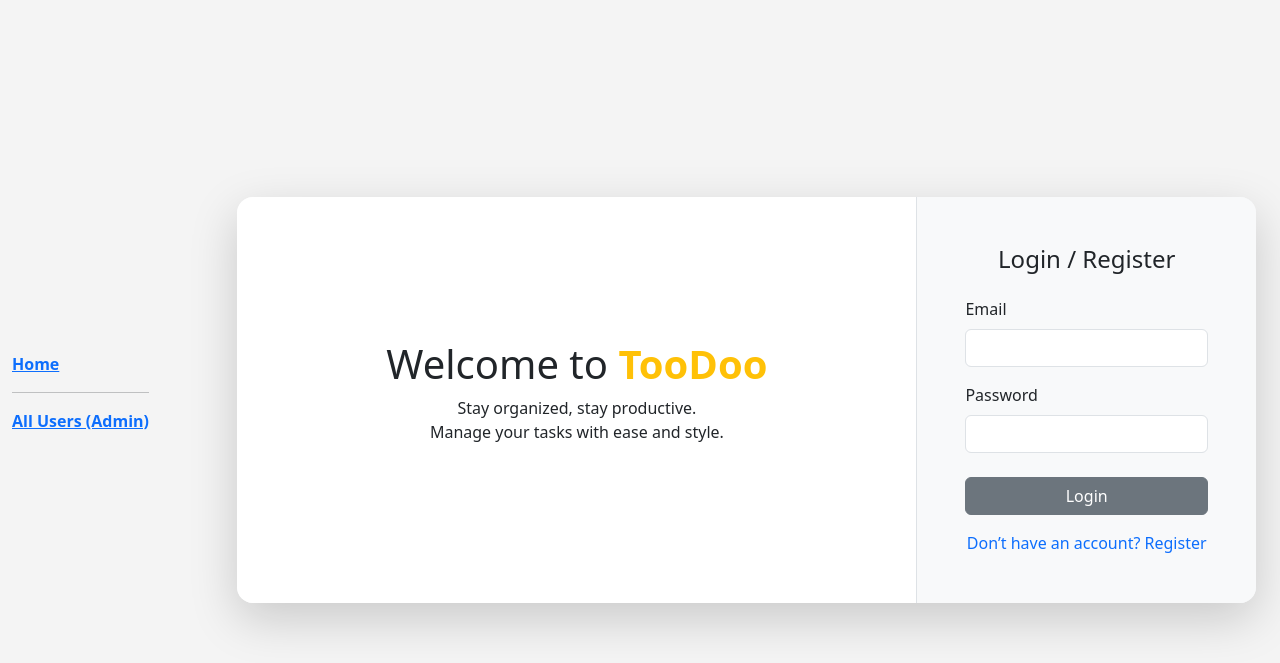
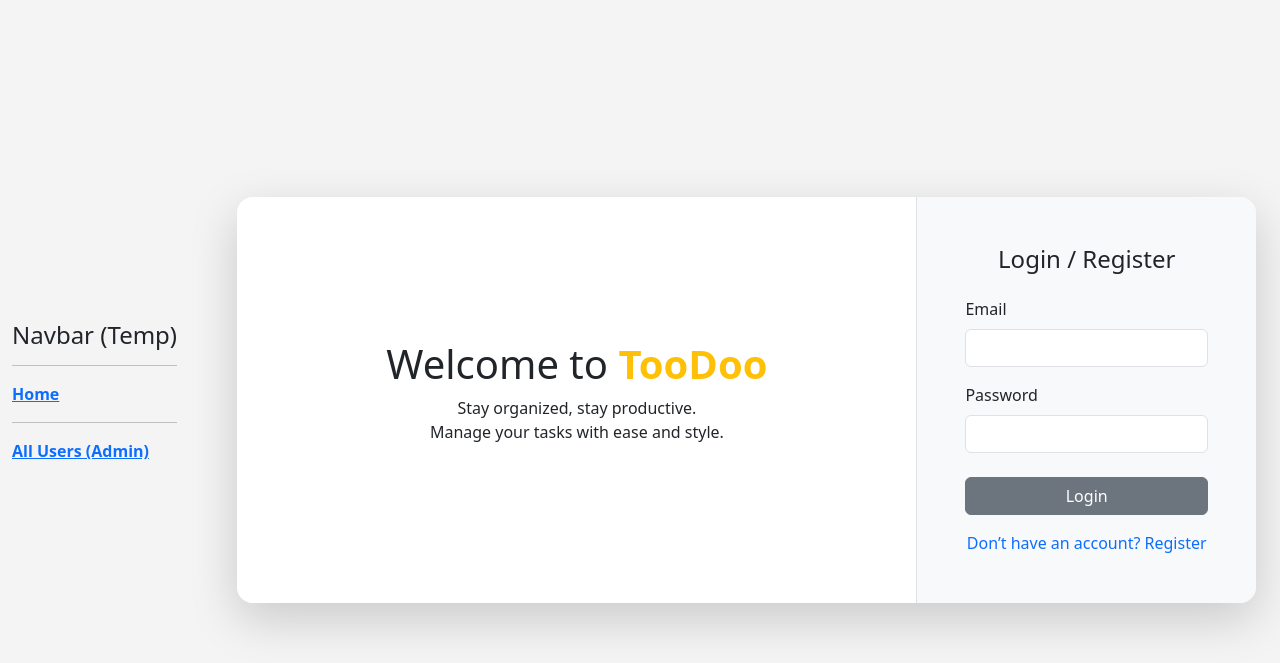
Before and after one commit to atharkn7/toodoo, a Flask app: page / in a window 1280 px wide. Shown: the top 663 px of the page. Run offline with Flask 3, Linux system fonts and the light colour scheme.

Commit message:
Nav Minor change

```diff
--- a/toodoo/templates/base.html
+++ b/toodoo/templates/base.html
@@ -25,8 +25,11 @@
         <div class="row">
 
             <!-- TO DO REMOVED NAV BAR -->
+
             <div class="col-md-2 d-flex align-items-center">
                 <dl>
+                    <h4>Navbar (Temp)</h4>
+                    <hr>
                     <dt> <a href="{{ url_for('main.index') }}">Home</a></dt>
                     <hr>
                     <dt> <a href="#">All Users (Admin)</a></dt>
```
